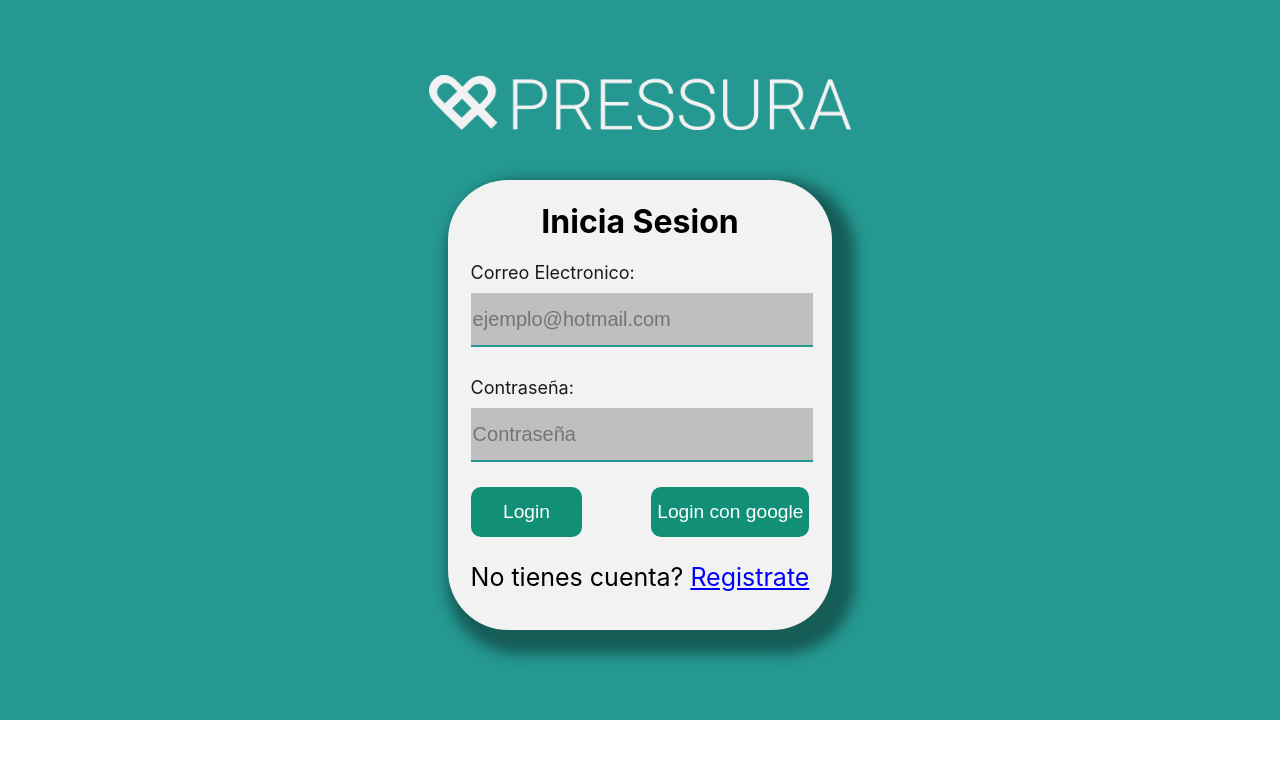
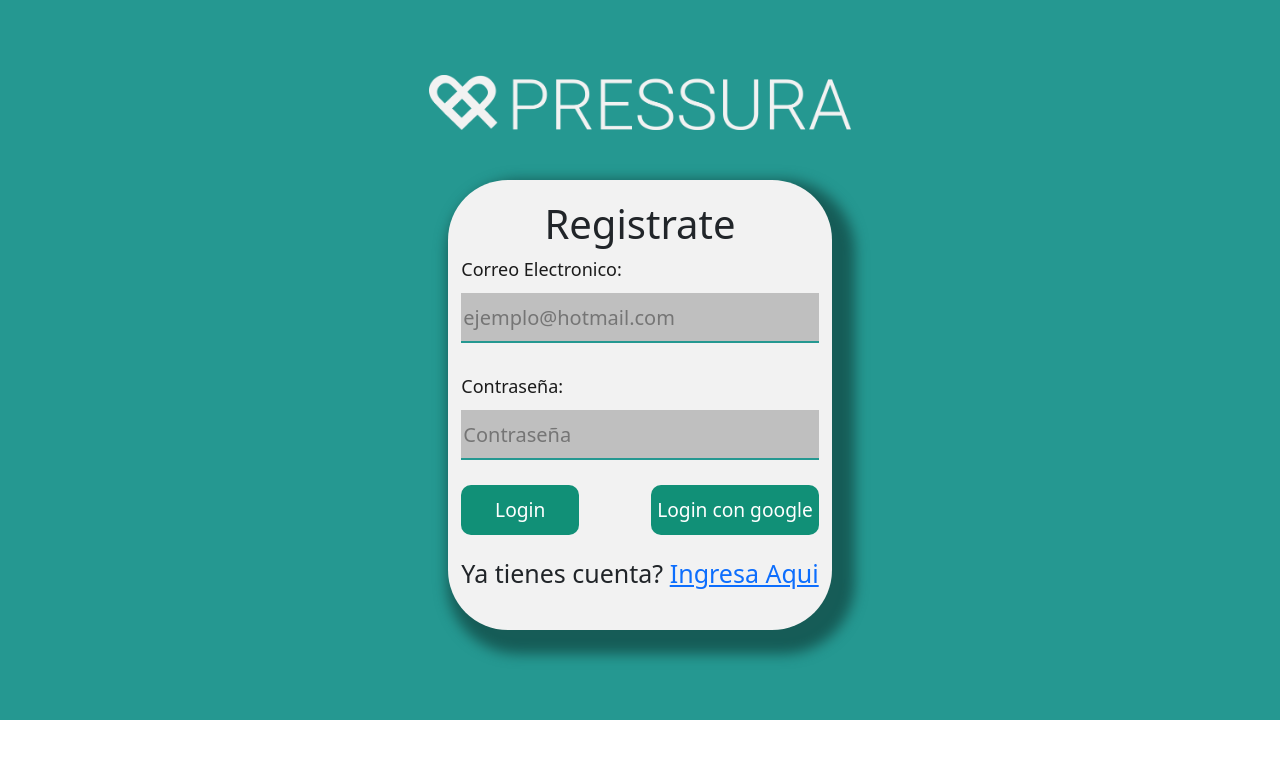
Before and after one commit to Erick2929/PressuraWebAppReact, a React (Create React App) app: page / in a window 1280 px wide. Shown: the top 758 px of the page. Built offline with nearby package versions, Linux system fonts and the light colour scheme.

Commit message:
creacion de register en app.js

```diff
--- a/package.json
+++ b/package.json
@@ -6,8 +6,10 @@
     "@testing-library/jest-dom": "^5.16.5",
     "@testing-library/react": "^13.4.0",
     "@testing-library/user-event": "^13.5.0",
+    "bootstrap": "^5.2.2",
     "firebase": "^9.10.0",
     "react": "^18.2.0",
+    "react-bootstrap": "^2.5.0",
     "react-dom": "^18.2.0",
     "react-scripts": "5.0.1",
     "web-vitals": "^2.1.4"
--- a/src/App.js
+++ b/src/App.js
@@ -1,11 +1,90 @@
-import logo from './logo.svg';
+import logo from '../src/assets/imgs/pressura-logotitle-white.png'
 import './App.css';
-
+import { Container } from 'react-bootstrap';
 import { LoginForm } from './components/LoginForm';
+import { useState } from 'react';
+import { createUserWithEmailAndPassword } from 'firebase/auth'
+import { auth } from './firebase'
 
 function App() {
+
+  const [registerEmail, setRegisterEmail] = useState('')
+
+  const [registerPassword, setRegisterPassword] = useState('')
+
+  const register = async () => {
+    try{
+      const user = await createUserWithEmailAndPassword(auth,registerEmail,registerPassword)
+    }
+    catch (error){
+      console.log(error.message);
+    }
+  }
+
+  const [loginEmail, setLoginEmail] = useState('')
+  const [loginPassword, setLoginPassword] = useState('')
+
+  const login = async () => {
+
+  }
+  const logout = async () => {
+
+  }
+
   return (
-     <LoginForm/>
+    <div className="main">
+
+        <div className='imgs'>
+            <img src={logo} className='logo' ></img>
+        </div>
+
+        <div className="sub-main">
+
+            <div>
+
+                <div>
+                    <div style={{paddingTop: '20px'}}>
+                        <h1>Registrate</h1>
+                    </div>
+
+                    <div className='login-label-1'>
+                        Correo Electronico:
+                    </div>
+
+                    <div className="second-input">
+                        <input type="text" placeholder="ejemplo@hotmail.com" className="name" onChange={(event) => {
+                            setRegisterEmail(event.target.value);
+                        }} />
+                    </div>
+                    <div className='login-label'>
+                        Contraseña:
+                    </div>
+                    <div className="second-input">
+                        <input type="password" placeholder="Contraseña" className="name" onChange={(event) => {
+                            setRegisterPassword(event.target.value);
+                        }} />
+                    </div>
+
+                    <div className='button-group'>
+
+                        <button className="login-button">Login</button>
+                        <button className="login-button-google">Login con google</button>
+
+                    </div>
+
+                    <div className="link" style={{paddingTop: '20px'}}>
+                        <p>
+                            Ya tienes cuenta? <a href="#">Ingresa Aqui</a>
+                        </p>
+                    </div>
+
+
+                </div>
+            </div>
+
+
+        </div>
+    </div>
   );
 }
 
--- a/src/components/LoginForm.js
+++ b/src/components/LoginForm.js
@@ -1,59 +1,78 @@
-import React,{Component} from 'react';
+import React,{Component, useState} from 'react';
 import logo from '../assets/imgs/pressura-logotitle-white.png'
 
 export class LoginForm extends Component{
 
     render(){
+        return (
+            <h1>Hola</h1>
+        );
+        // const [loginEmail, setLoginEmail] = useState('')
+        // const [loginPassword, setLoginPassword] = useState('')
 
-        return (
+        // const login = async () => {
 
-            <div className="main">
+        // }
+        // const logout = async () => {
 
-                <div className='imgs'>
-                    <img src={logo} className='logo' ></img>
-                </div>
+        // }
 
-                <div className="sub-main">
+        // return (
 
-                    <div>
+        //     <div className="main">
 
-                        <div>
-                            <h1>Inicia Sesion</h1>
+        //         <div className='imgs'>
+        //             <img src={logo} className='logo' ></img>
+        //         </div>
 
-                            <div className='login-label-1'>
-                                Correo Electronico:
-                            </div>
+        //         <div className="sub-main">
 
-                            <div className="second-input">
-                                <input type="text" placeholder="ejemplo@hotmail.com" className="name" />
-                            </div>
-                            <div className='login-label'>
-                                Contraseña:
-                            </div>
-                            <div className="second-input">
-                                <input type="password" placeholder="Contraseña" className="name" />
-                            </div>
+        //             <div>
 
-                            <div className='button-group'>
+        //                 <div>
+        //                     <div style={{paddingTop: '20px'}}>
+        //                         <h1>Inicia Sesion</h1>
+        //                     </div>
 
-                                <button className="login-button">Login</button>
-                                <button className="login-button-google">Login con google</button>
+        //                     <div className='login-label-1'>
+        //                         Correo Electronico:
+        //                     </div>
 
-                            </div>
+        //                     <div className="second-input">
+        //                         <input type="text" placeholder="ejemplo@hotmail.com" className="name" onChange={(event) => {
+        //                             setLoginEmail(event.target.value);
+        //                         }} />
+        //                     </div>
+        //                     <div className='login-label'>
+        //                         Contraseña:
+        //                     </div>
+        //                     <div className="second-input">
+        //                         <input type="password" placeholder="Contraseña" className="name" onChange={(event) => {
+        //                             setLoginPassword(event.target.value);
+        //                         }} />
+        //                     </div>
+
+        //                     <div className='button-group'>
+
+        //                         <button className="login-button">Login</button>
+        //                         <button className="login-button-google">Login con google</button>
+
+        //                     </div>
+
+        //                     <div className="link" style={{paddingTop: '20px'}}>
+        //                         <p>
+        //                             No tienes cuenta? <a href="#">Registrate</a>
+        //                         </p>
+        //                     </div>
 
 
-                            <p className="link">
-                                No tienes cuenta? <a href="#">Registrate</a>
-                            </p>
+        //                 </div>
+        //             </div>
 
 
-                        </div>
-                    </div>
-
-
-                </div>
-            </div>
-        );
+        //         </div>
+        //     </div>
+        // );
 
     }
 
--- a/src/firebase.js
+++ b/src/firebase.js
@@ -1,15 +1,21 @@
-import firebase from "firebase/app";
-import 'firebase/auth'
+// Import the functions you need from the SDKs you need
+import { initializeApp } from "firebase/app";
+import { getAuth } from 'firebase/auth'
+// TODO: Add SDKs for Firebase products that you want to use
+// https://firebase.google.com/docs/web/setup#available-libraries
 
-const app = firebase.initializeApp({
-
-    apiKey: "AIzaSyB1WGUlDpicPh4AxAxmHMyViVfB4E1azf8",
+// Your web app's Firebase configuration
+const firebaseConfig = {
+  apiKey: "AIzaSyB1WGUlDpicPh4AxAxmHMyViVfB4E1azf8",
   authDomain: "pressuraapp.firebaseapp.com",
   projectId: "pressuraapp",
   storageBucket: "pressuraapp.appspot.com",
   messagingSenderId: "780305792682",
-  appId: "1:780305792682:web:e0e6079a047f9d1ecc9ad3"
-})
+  appId: "1:780305792682:web:ba9aba326a8a433ccc9ad3"
+};
 
-export const auth = app.auth()
-export default app
+// Initialize Firebase
+const app = initializeApp(firebaseConfig);
+
+
+export const auth = getAuth(app)
--- a/src/index.js
+++ b/src/index.js
@@ -3,6 +3,7 @@ import ReactDOM from 'react-dom/client';
 import './index.css';
 import App from './App';
 import reportWebVitals from './reportWebVitals';
+import 'bootstrap/dist/css/bootstrap.min.css'
 
 const root = ReactDOM.createRoot(document.getElementById('root'));
 root.render(
```
Also changed, not shown: src/App.css (+6 -5 lines), src/components/Register.js (added, +74 -0 lines), 1 other file (tests, documents, lock files or other folders).
